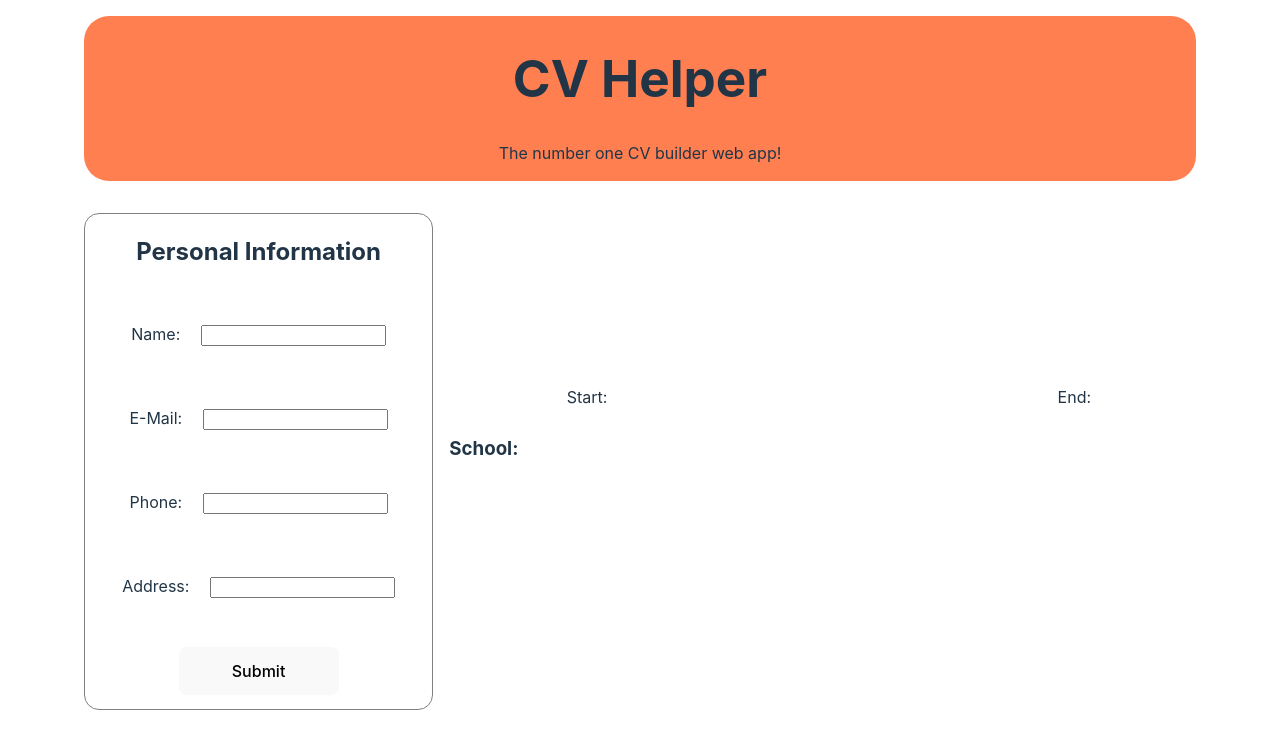
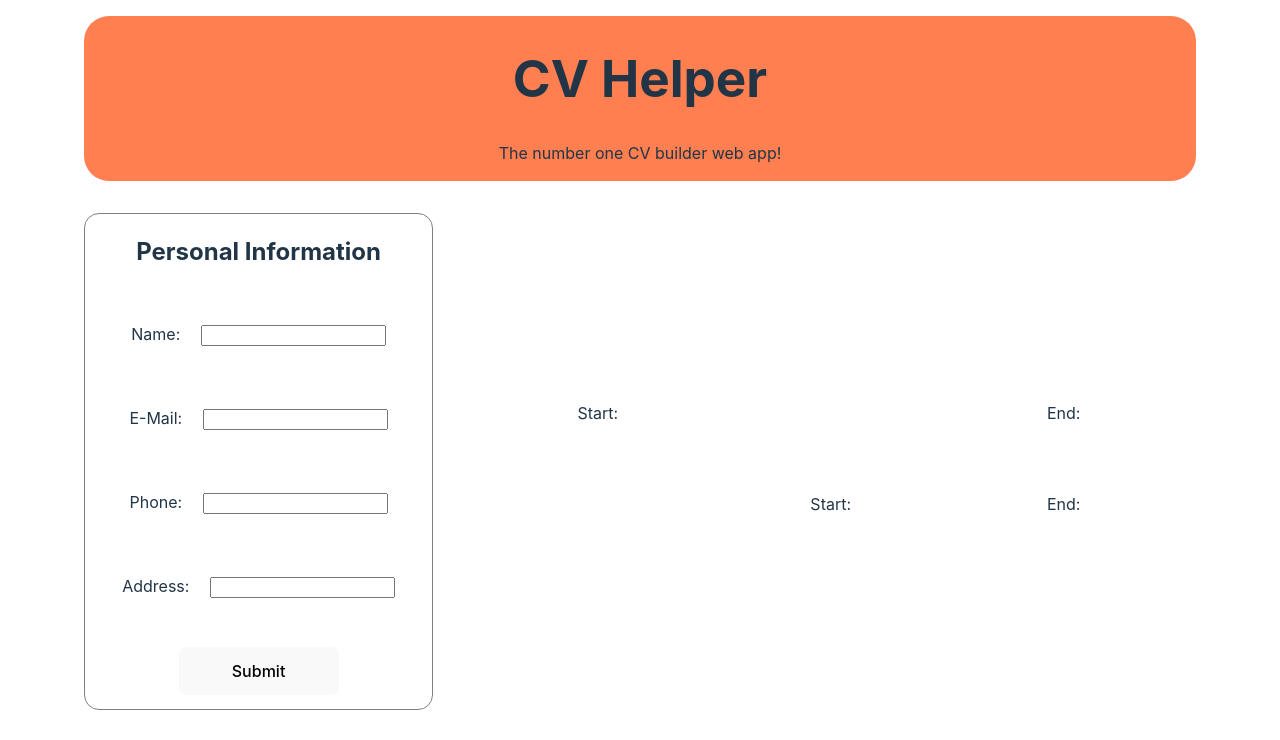
Before and after one commit to MattGitHub01/mock-cv-resume-generator, a React (Vite) app: page / in a window 1280 px wide. Shown: the top 740 px of the page. Built offline with nearby package versions, Linux system fonts and the light colour scheme; the HTML template or start-up script is replaced by a standard one.

Commit message:
Finish, React concepts are down, site styling isn't great but implementing React worked well

```diff
--- a/src/App.css
+++ b/src/App.css
@@ -20,6 +20,9 @@
 .cv-wrapper {
   grid-column: 2 / 3;
   grid-row: 2 / 3;
+  background-color: white;
+  border-radius: 15px;
+  margin: 1rem;
 }
 
 .personal-content {
@@ -86,6 +89,41 @@
 .pr-end {
   grid-column: 3 / 4;
   grid-row: 3 / 4;
+}
+
+.education-content {
+  display: grid;
+  grid-template-columns: 1fr 1fr 1fr;
+  grid-template-rows: 1fr 1fr 1fr;
+  text-align: center;
+  justify-items: center;
+  align-items: center;
+  margin: 1rem;
+}
+
+.ed-school{
+  grid-column: 1 / 2;
+  grid-row: 1 / 2;
+}
+
+.ed-degree {
+  grid-column: 1 / 2;
+  grid-row: 2 / 3;
+}
+
+.ed-location {
+  grid-column: 3 / 4;
+  grid-row: 1 / 2;
+}
+
+.ed-start {
+  grid-column: 2 / 3;
+  grid-row: 2 / 3;
+}
+
+.ed-end {
+  grid-column: 3 / 4;
+  grid-row: 2 / 3;
 }
 
 .personal-wrapper {
--- a/src/components/Content.jsx
+++ b/src/components/Content.jsx
@@ -224,8 +224,19 @@ function Content() {
                     <span key={profData}>{profData.endDateProf}</span>
                 </div>
             </div>
-            <div>
-                <h3>School: <h3 key={eduData}>{eduData.school}</h3></h3>
+
+            <div className="education-content">
+                <h3 className="ed-school" key={eduData}>{eduData.school}</h3>
+                <h3 className="ed-degree" key={eduData}>{eduData.degree}</h3>
+                <span className="ed-location" key={eduData}>{eduData.location}</span>
+                <div className="ed-start">
+                    <span>Start: </span>
+                    <span key={eduData}>{eduData.startDateEdu}</span>
+                </div>
+                <div className="ed-end">
+                    <span>End: </span>
+                    <span key={eduData}>{eduData.endDateEdu}</span>
+                </div>
             </div>
         </div>
     </>
```
